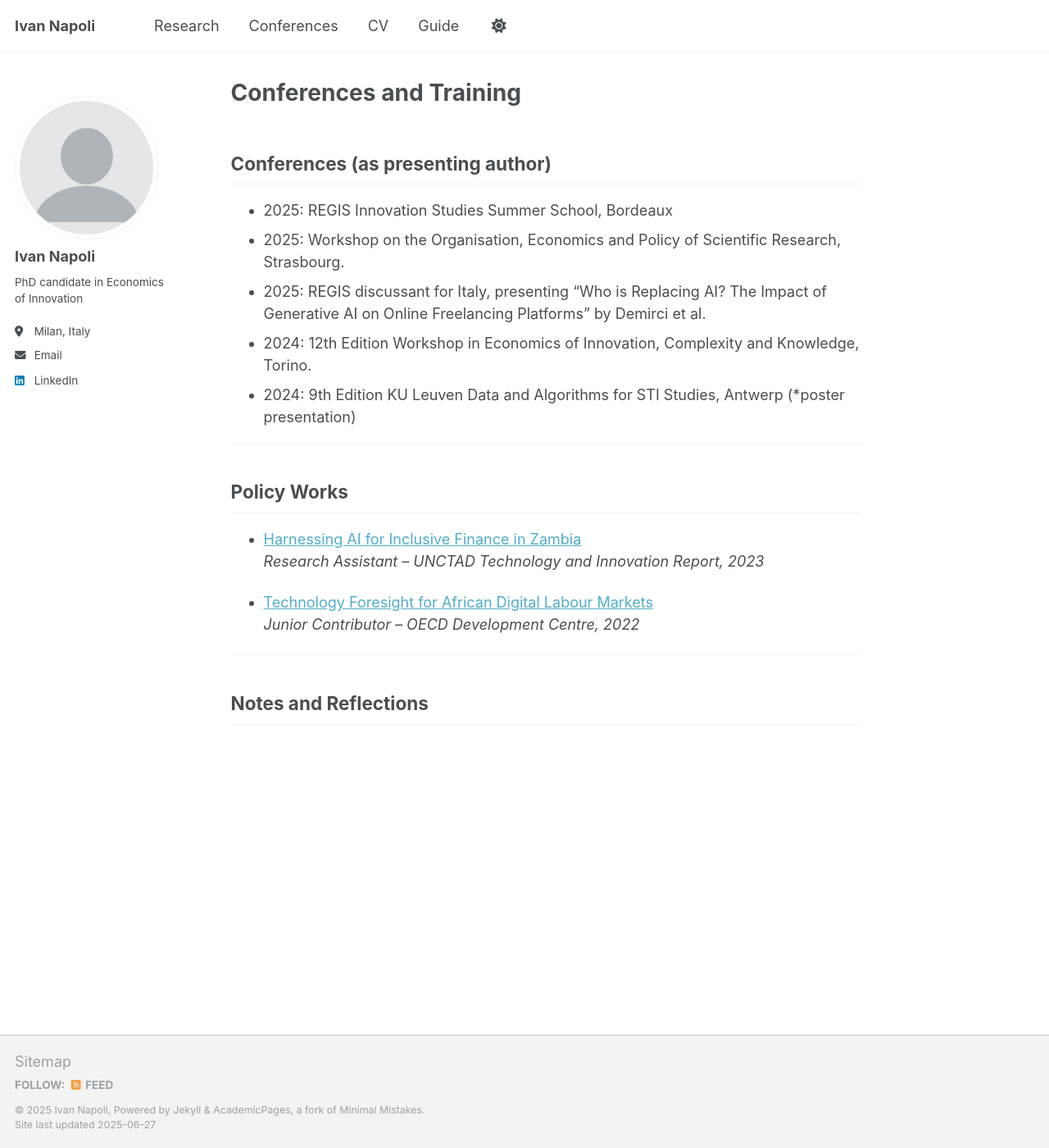
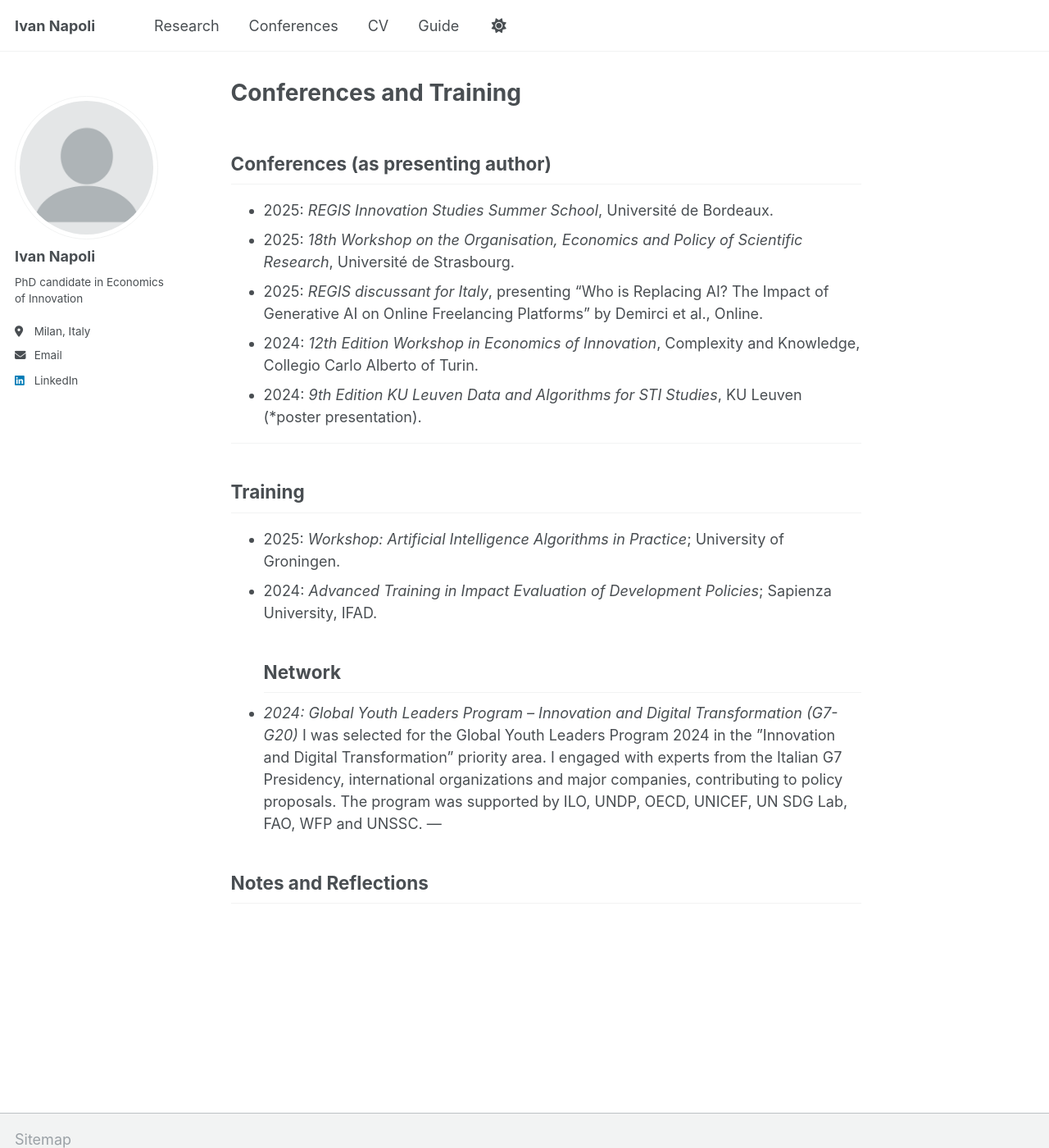
Before and after one commit to IvanNapo/IvanNapo.github.io, a Jekyll site: the page built from _pages/conferences.md, in a window 1280 px wide and 1400 px high. Shown: the whole window at 82% size. Built offline with Jekyll 4.4.1, drawn with Linux system fonts in a browser that asks for light colours.

Commit message:
Update conferences.md

```diff
--- a/_pages/conferences.md
+++ b/_pages/conferences.md
@@ -5,23 +5,22 @@ author_profile: true
 ---
 
 ## Conferences (as presenting author)
-- 2025: REGIS Innovation Studies Summer School, Bordeaux
-- 2025: Workshop on the Organisation, Economics and Policy of Scientific Research, Strasbourg.
-- 2025: REGIS discussant for Italy, presenting “Who is Replacing AI? The Impact of Generative AI on Online
- Freelancing Platforms” by Demirci et al.
-- 2024: 12th Edition Workshop in Economics of Innovation, Complexity and Knowledge, Torino.
-- 2024: 9th Edition KU Leuven Data and Algorithms for STI Studies, Antwerp (*poster presentation)
+- 2025: *REGIS Innovation Studies Summer School*, Université de Bordeaux.
+- 2025: *18th Workshop on the Organisation, Economics and Policy of Scientific Research*, Université de Strasbourg.
+- 2025: *REGIS discussant for Italy*, presenting “Who is Replacing AI? The Impact of Generative AI on Online
+ Freelancing Platforms” by Demirci et al., Online.
+- 2024: *12th Edition Workshop in Economics of Innovation*, Complexity and Knowledge, Collegio Carlo Alberto of Turin.
+- 2024: *9th Edition KU Leuven Data and Algorithms for STI Studies*, KU Leuven (*poster presentation).
 
 ---
 
-## Policy Works
+## Training
 
-- [Harnessing AI for Inclusive Finance in Zambia](https://example.com/publication-link)
-  *Research Assistant – UNCTAD Technology and Innovation Report, 2023*
-
-- [Technology Foresight for African Digital Labour Markets](https://example.com/tech-foresight)
-  *Junior Contributor – OECD Development Centre, 2022*
-
+-  2025: *Workshop: Artificial Intelligence Algorithms in Practice*; University of Groningen.
+-  2024: *Advanced Training in Impact Evaluation of Development Policies*; Sapienza University, IFAD.
+## Network
+- *2024: Global Youth Leaders Program – Innovation and Digital Transformation (G7-G20)*
+I was selected for the Global Youth Leaders Program 2024 in the ”Innovation and Digital Transformation” priority area. I engaged with experts from the Italian G7 Presidency, international organizations and major companies, contributing to policy proposals. The program was supported by ILO, UNDP, OECD, UNICEF, UN SDG Lab, FAO, WFP and UNSSC.
 ---
 
 ## Notes and Reflections
```
